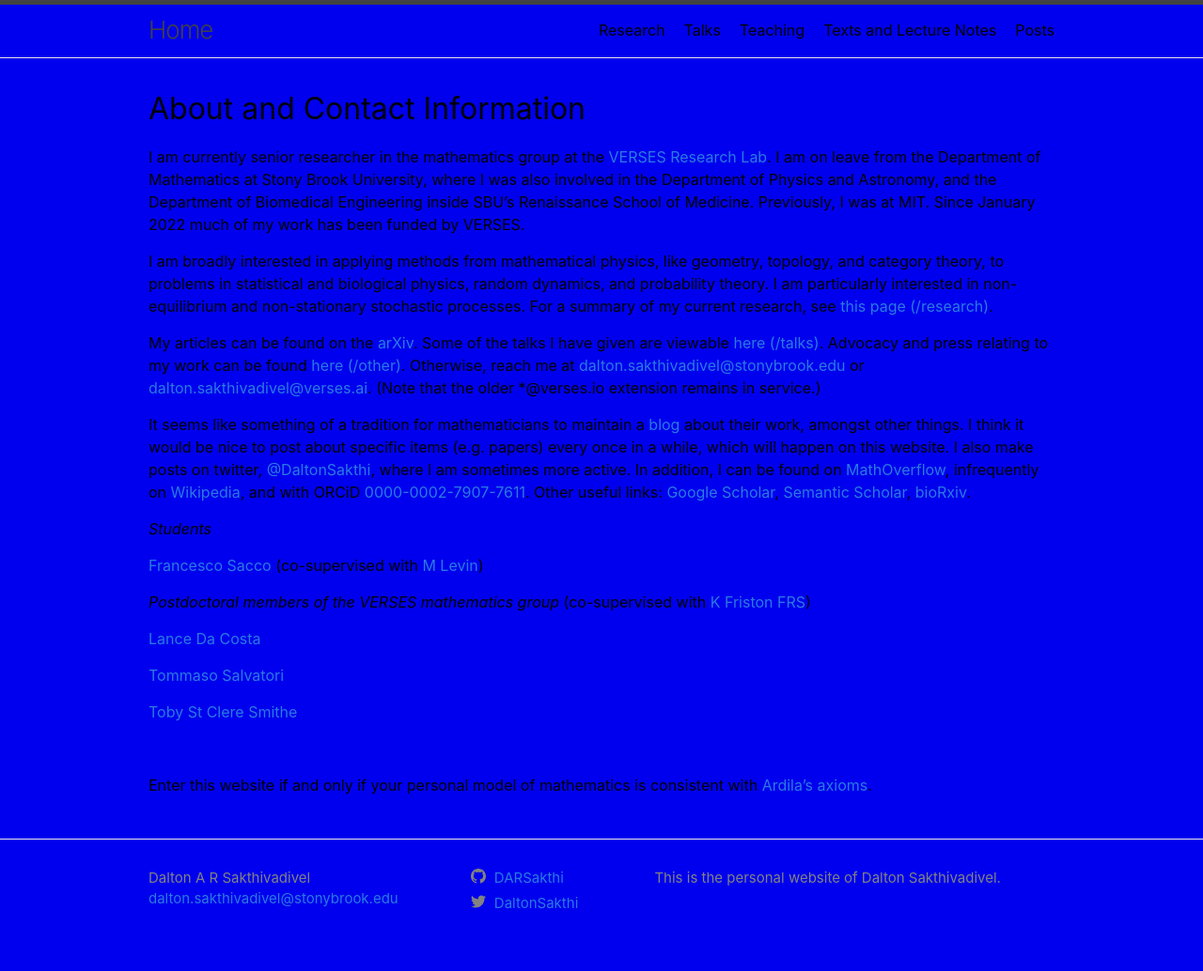
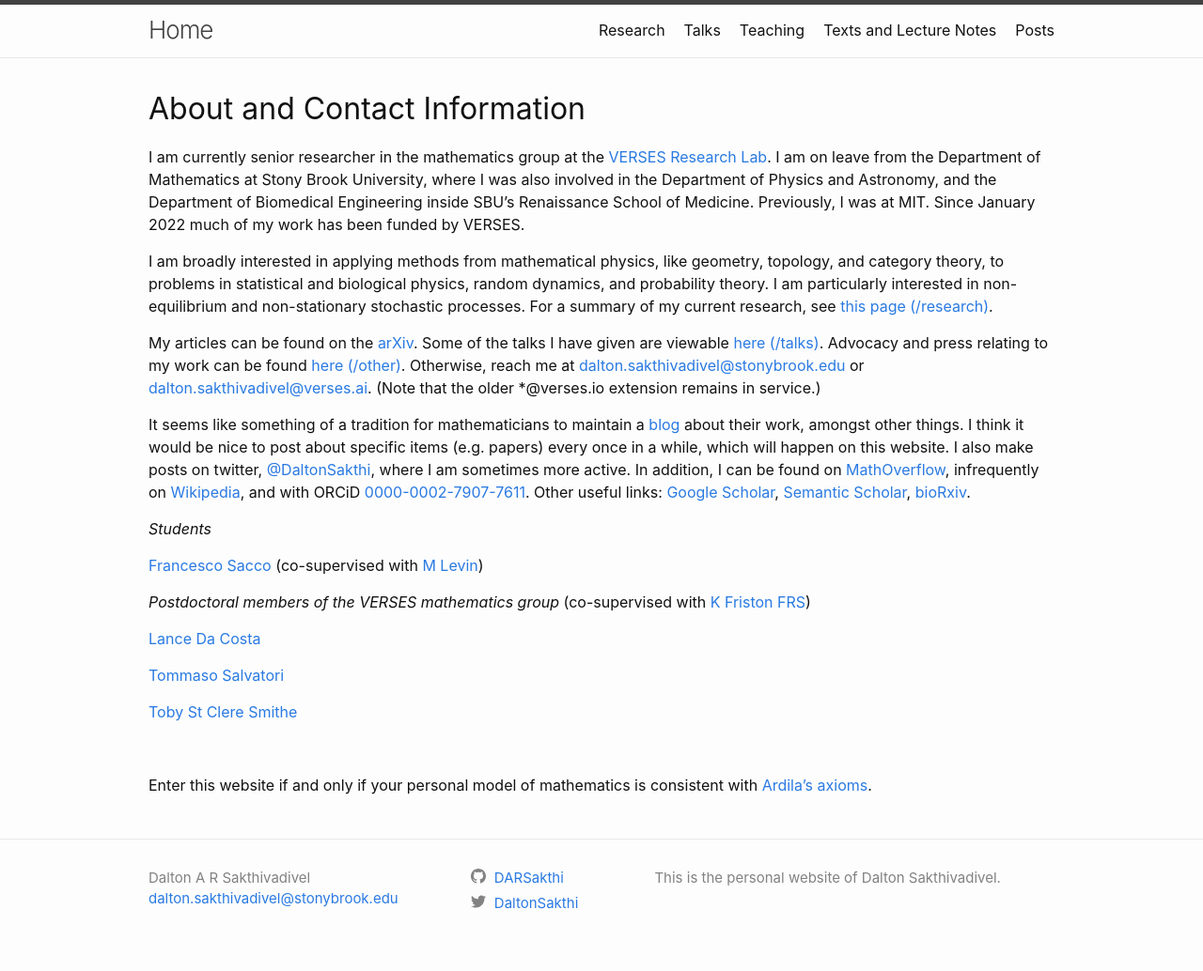
Before and after one commit to DARSakthi/DARSakthi.github.io, a Jekyll site: the page built from index.markdown, in a window 1280 px wide. Shown: the whole page at 94% size. Built offline with Jekyll 4.4.1, drawn with Linux system fonts in a browser that asks for light colours.

Commit message:
Revert old edits

```diff
--- a/_sass/minima.scss
+++ b/_sass/minima.scss
@@ -10,8 +10,8 @@ $base-line-height: 1.5 !default;
 
 $spacing-unit:     30px !default;
 
-$text-color:       #000000 !default;
-$background-color: #0000ee !default;
+$text-color:       #111 !default;
+$background-color: #fdfdfd !default;
 $brand-color:      #2a7ae2 !default;
 
 $grey-color:       #828282 !default;
```
